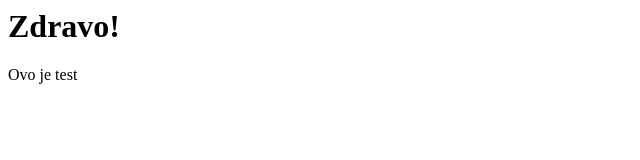
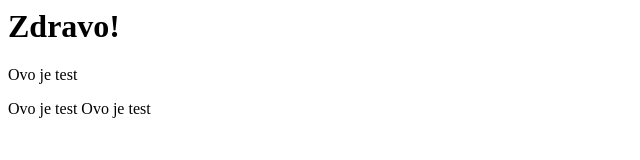
Before and after one commit to fanemiha/test1, a plain HTML site: page index.html in a window 1280 px wide. Shown: the whole page, without its empty margins (0-640 px from the left). Drawn offline with Linux system fonts and the light colour scheme.

Commit message:
dodato je jos 2 paragrafa

```diff
--- a/index.html
+++ b/index.html
@@ -2,5 +2,7 @@
  <body>
   <h1>Zdravo!</h1>
   <p>Ovo je test</p>
+  <p1>Ovo je test</p1>
+  <p2>Ovo je test</p2>
  </body>
 </html>
```
